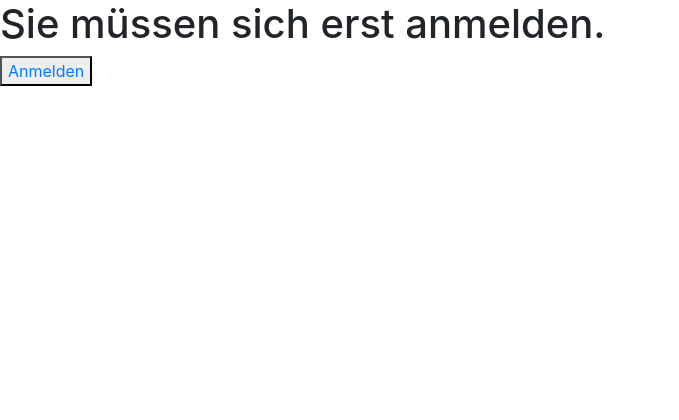
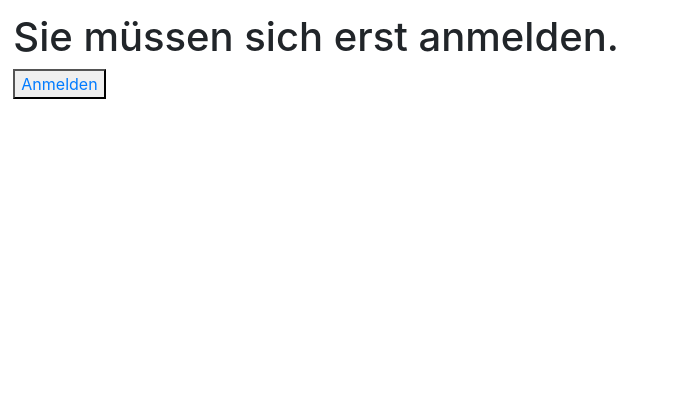
Before and after one commit to Buni48/management-portal, a Django app: page /user/settings/ in a window 1280 px wide. Shown: the top 420 px of the page, without its empty margins (0-679 px from the left). Run offline with Django 3.2, Linux system fonts and the light colour scheme; some libraries are stand-ins or nearby versions.

Commit message:
Better styling

```diff
--- a/assets/css/base.css
+++ b/assets/css/base.css
@@ -1,11 +1,18 @@
+/* general */
+.nav-logo {
+    width: 40%;
+    height: 40%;
+}
+.content {
+    margin: 10pt;
+}
 
+/* login */
 .login-form {
     width: 340px;
     margin: 50px auto;
     margin-top: 13%;
 }
-
-
 .login-form form {
     margin-bottom: 15px;
     background: #f7f7f7;
@@ -24,11 +31,12 @@
     font-weight: bold;
 }
 
-.image-Logo{
-         width: 100%;
-         height: 100%;
+.image-Logo {
+    width: 100%;
+    height: 100%;
 }
 
+/* footer */
 footer {
   position: fixed;
   left: 0;
```
